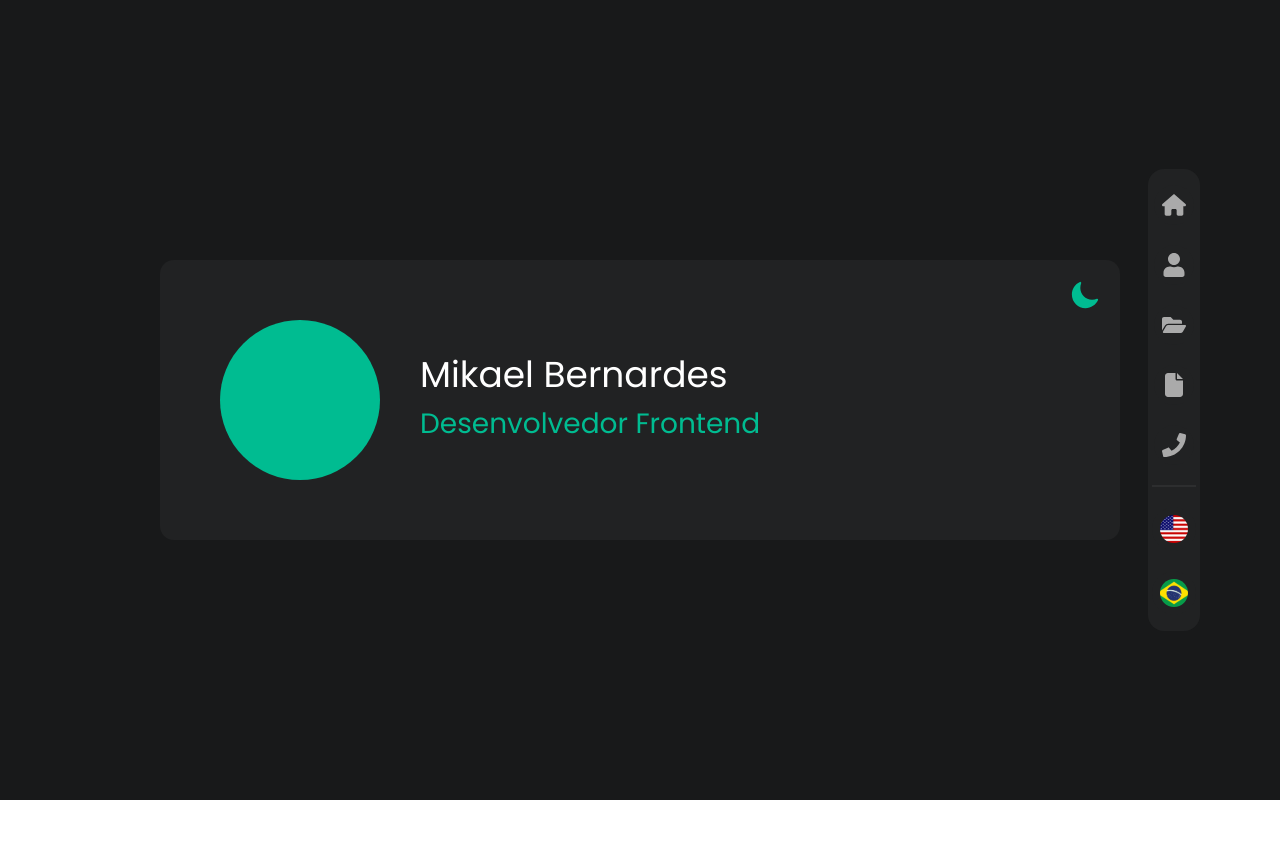
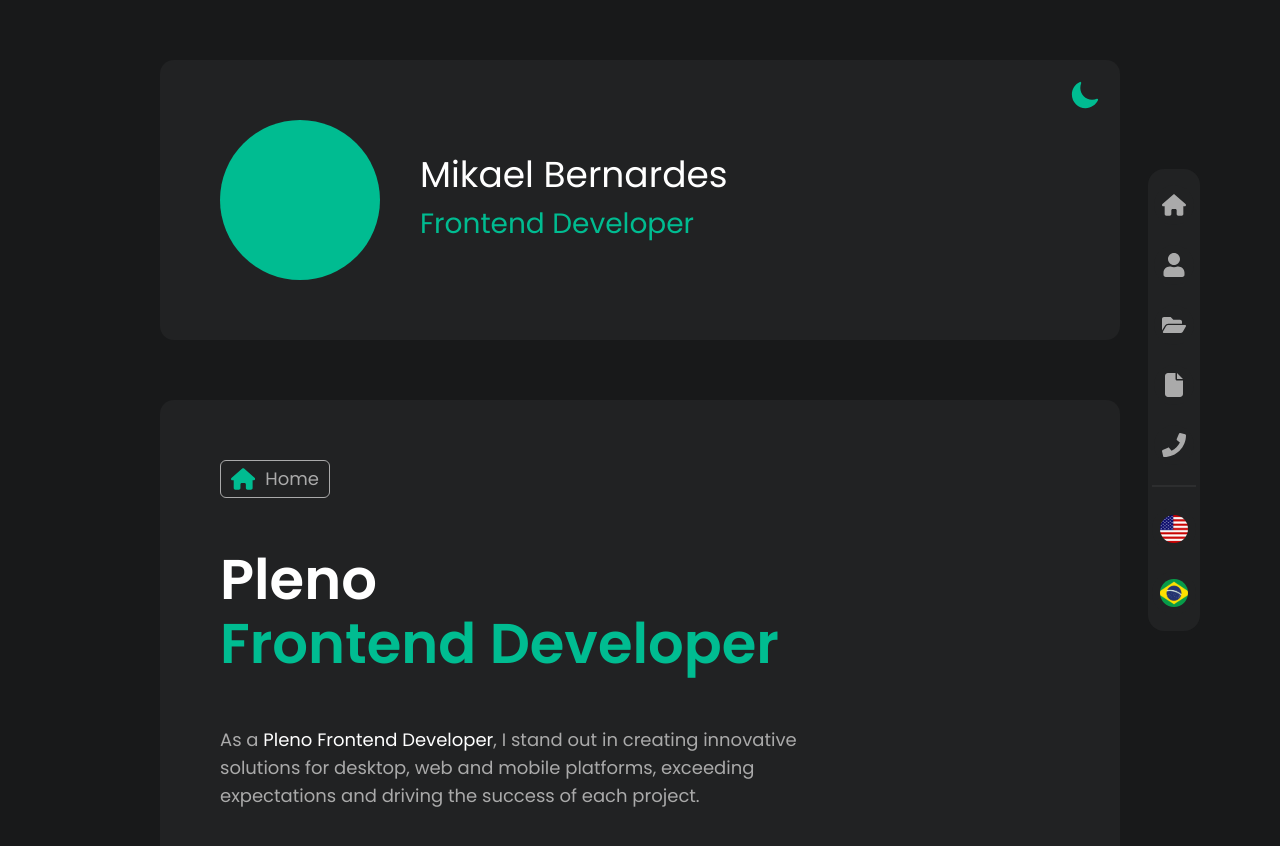
Before and after one commit to mikaelbernardes/my-portfolio, a Next.js app: page / in a window 1280 px wide. Shown: the top 846 px of the page. Before the commit the page ends 800 px from the top, so only its background shows below. Built offline with nearby package versions, Linux system fonts and the light colour scheme.

Commit message:
feat: add home section in sections folder in page

```diff
--- /dev/null
+++ b/src/app/_sections/HomeSection.tsx
@@ -0,0 +1,44 @@
+import { FaHouse } from "react-icons/fa6";
+
+import { SectionComponent } from "@/components/SectionComponent";
+import { useLanguageStore } from "@/factory/STORE_FACTORY/impls";
+
+function HomeSection() {
+  const { language } = useLanguageStore();
+
+  return (
+    <SectionComponent
+      id="home"
+      icon={FaHouse}
+      title={language === "en" ? "Home" : "Início"}
+    >
+      <div className="flex flex-col justify-center font-semibold">
+        <h2 className="sm:text-[28px] md:text-[56px] lg:text-[56px] txt-100">
+          {language === "en" ? "Pleno" : "Desenvolvedor Frontend"}
+        </h2>
+        <h3 className="sm:text-[26px] md:text-[56px] lg:text-[56px] text-Primary -mt-5">
+          {language === "en" ? "Frontend Developer" : "Pleno"}
+        </h3>
+      </div>
+      <p className="sm:text-sm md:text-lg lg:text-lg txt-300 lg:w-3/4">
+        {language === "en" ? (
+          <p>
+            As a <span className="txt-100">Pleno Frontend Developer</span>, I
+            stand out in creating innovative solutions for desktop, web and
+            mobile platforms, exceeding expectations and driving the success of
+            each project.
+          </p>
+        ) : (
+          <p>
+            Como <span className="txt-100">Desenvolvedor Frontend Pleno</span>,
+            destaco-me na criação de soluções inovadoras para plataformas
+            desktop, web e mobile, superando expectativas e impulsionando o
+            sucesso de cada projeto.
+          </p>
+        )}
+      </p>
+    </SectionComponent>
+  );
+}
+
+export { HomeSection };
--- a/src/app/_sections/PerfilSection.tsx
+++ b/src/app/_sections/PerfilSection.tsx
@@ -1,10 +1,11 @@
 import { IoMoon, IoSunny } from "react-icons/io5";
 
 import { SectionComponent } from "@/components/SectionComponent";
-import { useThemeStore } from "@/factory/STORE_FACTORY/impls";
+import { useLanguageStore, useThemeStore } from "@/factory/STORE_FACTORY/impls";
 
 function PerfilSection() {
   const { theme, toggle } = useThemeStore();
+  const { language } = useLanguageStore();
 
   const iconThemeStyle =
     "text-3xl text-Primary absolute right-5 top-5 cursor-pointer transition-all";
@@ -23,7 +24,9 @@ function PerfilSection() {
             Mikael Bernardes
           </h2>
           <h3 className="sm:text-sm md:text-[28px] lg:text-[28px] text-Primary">
-            Desenvolvedor Frontend
+            {language === "pt-BR"
+              ? "Desenvolvedor Frontend"
+              : "Frontend Developer"}
           </h3>
         </div>
       </div>
--- a/src/app/page.tsx
+++ b/src/app/page.tsx
@@ -3,6 +3,7 @@
 import { Navigation } from "@/components/Navigation";
 import { useThemeStore } from "@/factory/STORE_FACTORY/impls";
 
+import { HomeSection } from "./_sections/HomeSection";
 import { PerfilSection } from "./_sections/PerfilSection";
 
 export default function Home() {
@@ -10,11 +11,12 @@ export default function Home() {
 
   return (
     <main
-      className={`w-screen h-screen flex items-center justify-center bg-100 ${theme === "dark" ? "dark" : ""}`}
+      className={`w-full h-h-fit flex items-center justify-center bg-100 ${theme === "dark" ? "dark" : ""}`}
     >
-      <div className="w-screen h-screen flex items-center justify-center bg-100">
+      <div className="w-full h-fit flex flex-col items-center justify-center py-[60px] bg-100 gap-[60px] relative">
         <Navigation />
         <PerfilSection />
+        <HomeSection />
       </div>
     </main>
   );
```
